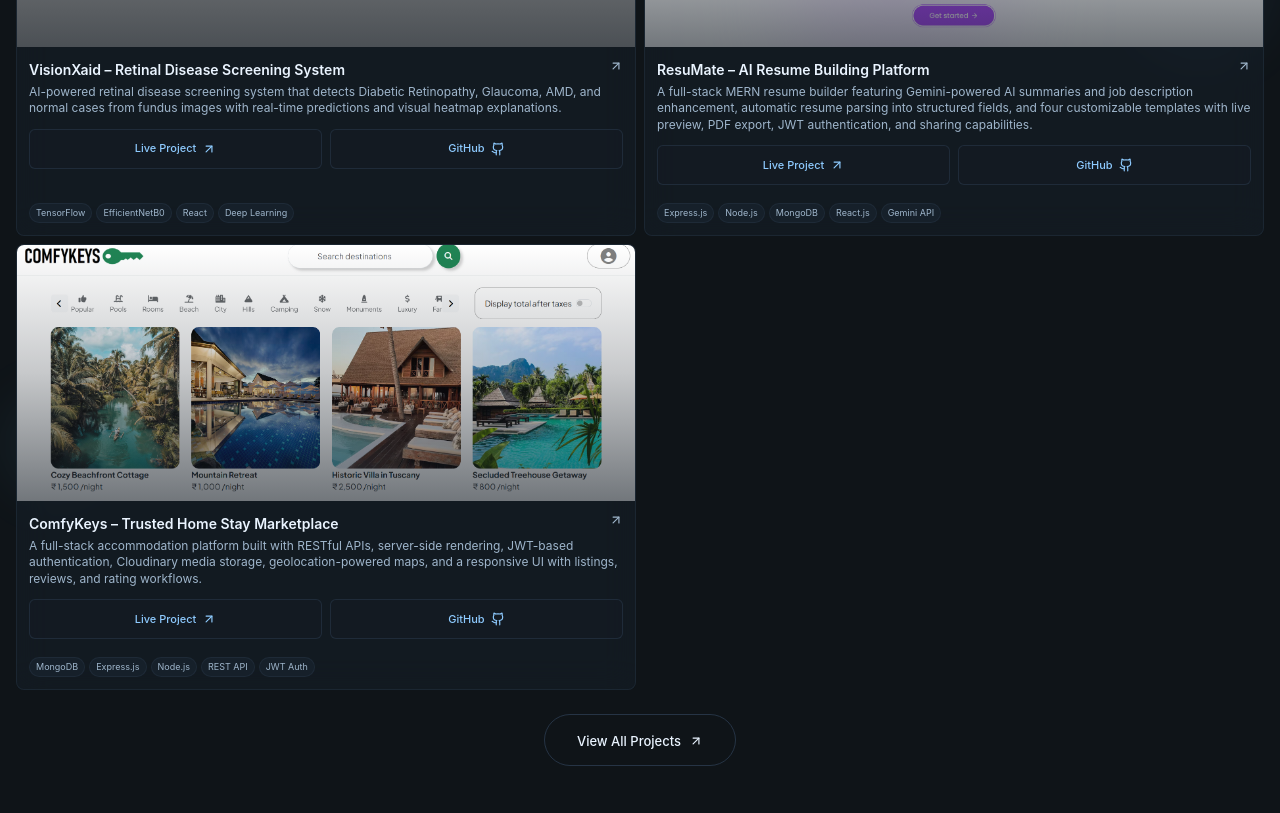
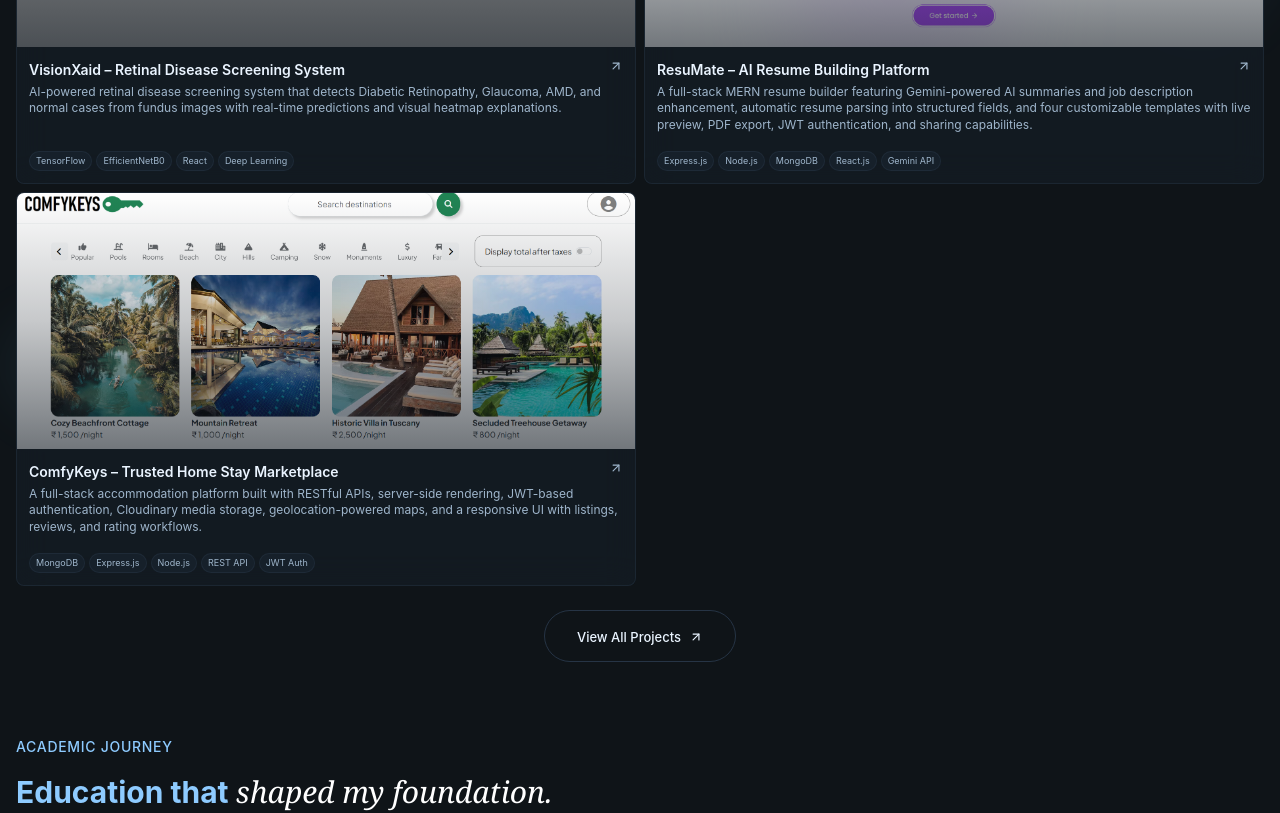
Before and after one commit to Neil-Varghese/Portfolio-Project, a React (Vite) app: page / in a window 1280 px wide. Shown: the part 1740-2553 px from the top of the page. Built offline with nearby package versions, Linux system fonts and the light colour scheme; grey boxes are pictures that could not be loaded.

Commit message:
made changes to buttons

```diff
--- a/src/sections/Projects.jsx
+++ b/src/sections/Projects.jsx
@@ -111,7 +111,7 @@
                     {project.description}
                   </p>
 
-                  <div className="mt-3 flex gap-2">
+                  <div className="mt-3 flex gap-2 md:hidden">
                     <a
                       href={project.link}
                       target="_blank"
```
